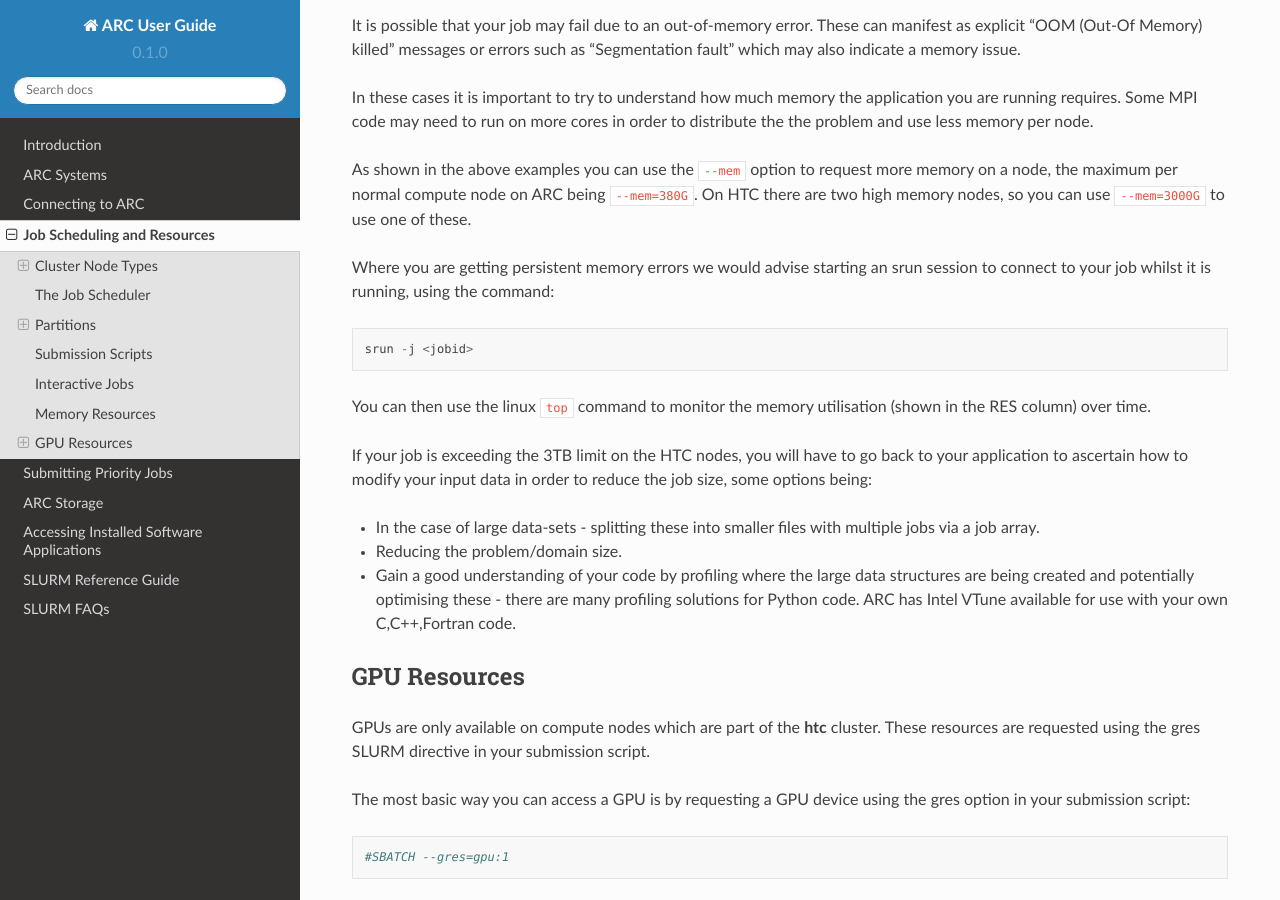
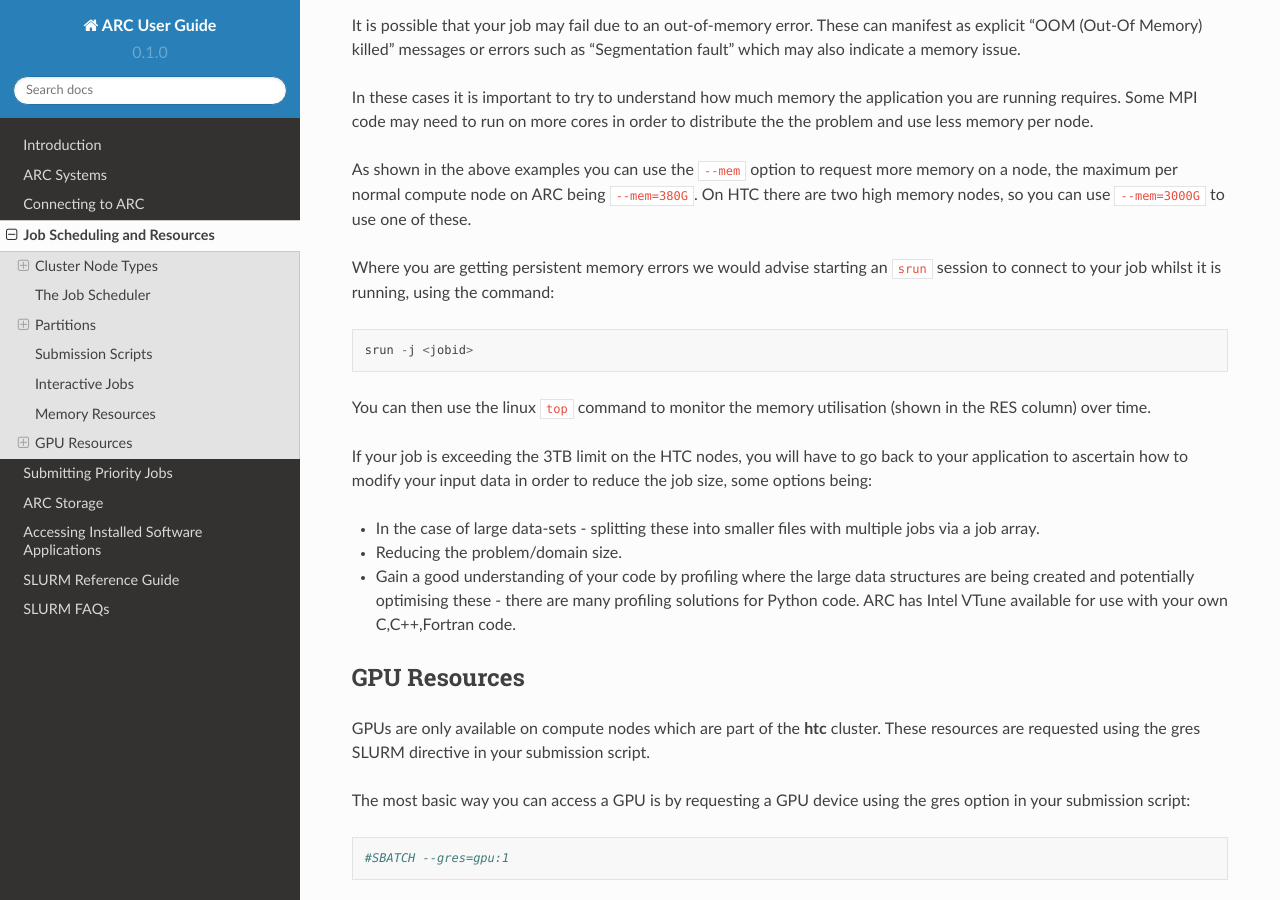
Before and after one commit to tina-friedrich/arc-user-guide, a Sphinx documentation site: the page built from docs/source/job-scheduling.rst, in a window 1280 px wide and 900 px high, scrolled down 4600 px. Built offline with Sphinx 7.4.7 and the Read the Docs theme 2.0.0, drawn with Linux system fonts in a browser that asks for light colours.

```diff
--- a/docs/source/job-scheduling.rst
+++ b/docs/source/job-scheduling.rst
@@ -166,7 +166,7 @@ In these cases it is important to try to understand how much memory the applicat
 
 As shown in the above examples you can use the ``--mem`` option to request more memory on a node, the maximum per normal compute node on ARC being ``--mem=380G``. On HTC there are two high memory nodes, so you can use ``--mem=3000G`` to use one of these.
 
-Where you are getting persistent memory errors we would advise starting an srun session to connect to your job whilst it is running, using the command::
+Where you are getting persistent memory errors we would advise starting an ``srun`` session to connect to your job whilst it is running, using the command::
 
     srun -j <jobid>
 
```
